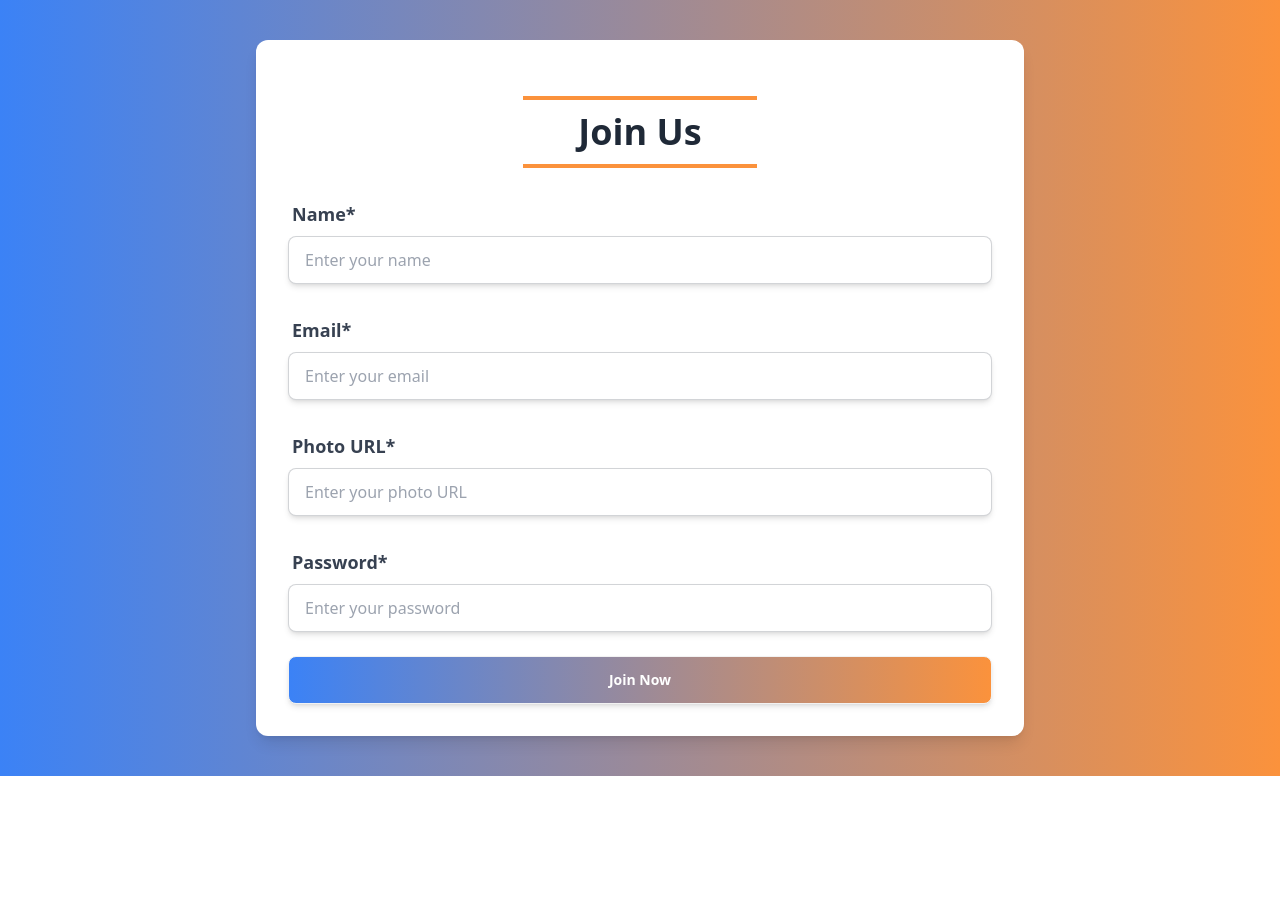
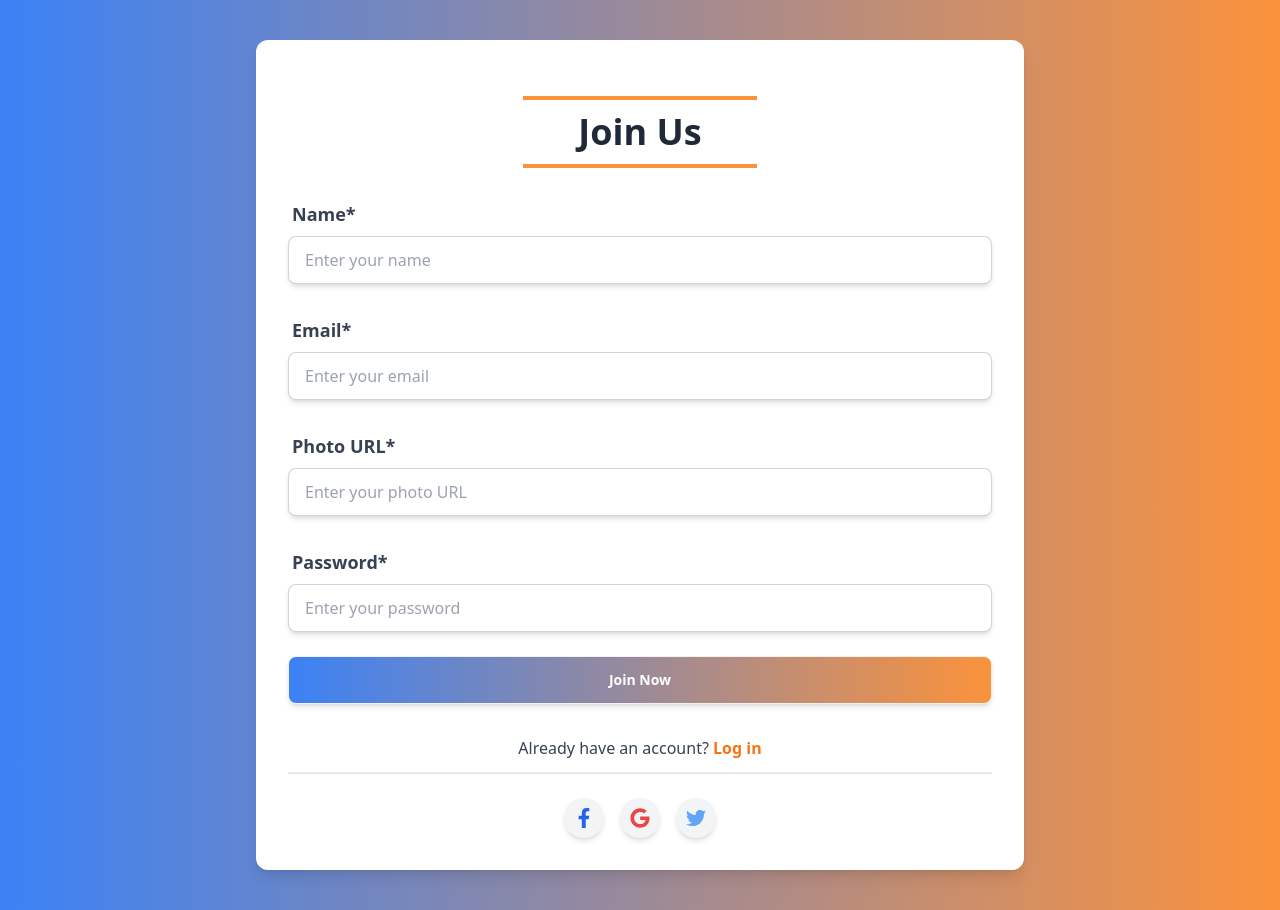
Before and after one commit to rimonc7/dormdish-client, a React (Vite) app: page /joinUs in a window 1280 px wide. Before the commit the page ends 800 px from the top, so only its background shows below. Built offline with nearby package versions, Linux system fonts and the light colour scheme.

Commit message:
google login

```diff
--- a/src/Pages/Authetication/JoinUs/JoinUs.jsx
+++ b/src/Pages/Authetication/JoinUs/JoinUs.jsx
@@ -3,6 +3,7 @@ import SectionTitle from "../../Shared/SectionTitle/SectionTitle";
 import { useContext } from "react";
 import { AuthContext } from "../../../Provider/AuthProvider";
 import { updateProfile } from "firebase/auth";
+import SocialLogin from "../../Shared/SocialLogin/SocialLogin.Jsx";
 
 const JoinUs = () => {
     const { register, handleSubmit, reset } = useForm();
@@ -32,11 +33,11 @@ const JoinUs = () => {
                 });
             })
             .then(() => {
-                reset(); // Reset form after successful user creation
-                setErrorMessage(""); // Clear error message
+                reset();
+                setErrorMessage("");
             })
             .catch((error) => {
-                setErrorMessage(error.message); // Set error message
+                setErrorMessage(error.message);
             });
     };
 
@@ -105,7 +106,18 @@ const JoinUs = () => {
                         Join Now
                     </button>
                 </form>
-
+                <div className="mt-8 text-center">
+                    <p className="text-gray-700">
+                        Already have an account?{" "}
+                        <a
+                            href="/login"
+                            className="text-orange-500 hover:underline font-semibold"
+                        >
+                            Log in
+                        </a>
+                    </p>
+                </div>
+                <SocialLogin></SocialLogin>
                 {/* Display Error Message */}
                 {errorMessage && (
                     <div className="mt-4 p-4 bg-red-100 border-l-4 border-red-500 text-red-700 rounded-lg">
--- a/src/Pages/Shared/SocialLogin/SocialLogin.jsx
+++ b/src/Pages/Shared/SocialLogin/SocialLogin.jsx
@@ -1,8 +1,42 @@
+import { useContext } from "react";
+import { FaFacebookF, FaGoogle, FaTwitter } from "react-icons/fa";
+import { AuthContext } from "../../../Provider/AuthProvider";
+import { useLocation, useNavigate } from "react-router-dom";
 
 const SocialLogin = () => {
+    const { loginWithGoogle, setErrorMessage } = useContext(AuthContext);
+    const navigate = useNavigate();
+    const location = useLocation();
+    const from = location.state?.from || '/';
+
+    const handleGoogleLogin = () => {
+        setErrorMessage('');
+        loginWithGoogle()
+            .then(userCredential => {
+                navigate(from, { replace: true });
+                // TODO: Send user data to database
+            })
+            .catch((error) => {
+                setErrorMessage(error.message);
+            });
+    };
+
     return (
-        <div>
-
+        <div className="border-t-2 mt-3">
+            <div className="flex justify-center space-x-4 mt-6">
+                <button className="w-10 h-10 bg-gray-100 rounded-full flex items-center justify-center shadow-md">
+                    <FaFacebookF className="text-blue-600" size={20} />
+                </button>
+                <button
+                    className="w-10 h-10 bg-gray-100 rounded-full flex items-center justify-center shadow-md"
+                    onClick={handleGoogleLogin}
+                >
+                    <FaGoogle className="text-red-500" size={20} />
+                </button>
+                <button className="w-10 h-10 bg-gray-100 rounded-full flex items-center justify-center shadow-md">
+                    <FaTwitter className="text-blue-400" size={20} />
+                </button>
+            </div>
         </div>
     );
 };
--- a/src/Provider/AuthProvider.jsx
+++ b/src/Provider/AuthProvider.jsx
@@ -1,10 +1,11 @@
 import React, { createContext, useState } from 'react';
-import { getAuth, createUserWithEmailAndPassword } from "firebase/auth";
+import { getAuth, createUserWithEmailAndPassword, signInWithPopup, GoogleAuthProvider } from "firebase/auth";
 import { app } from "../Firebase/firebase.config";
 
 
 export const AuthContext = createContext(null);
-const auth = getAuth(app)
+const auth = getAuth(app);
+const googleProvider = new GoogleAuthProvider();
 
 const AuthProvider = ({ children }) => {
     const [user, setUser] = useState(null);
@@ -15,8 +16,15 @@ const AuthProvider = ({ children }) => {
         return createUserWithEmailAndPassword(auth, email, password)
     }
 
+
+
+    const loginWithGoogle = () => {
+        return signInWithPopup(auth, googleProvider);
+    }
+
     const authInfo = {
         createUserWithEmail,
+        loginWithGoogle,
         errorMessage,
         setErrorMessage,
         user,
```
